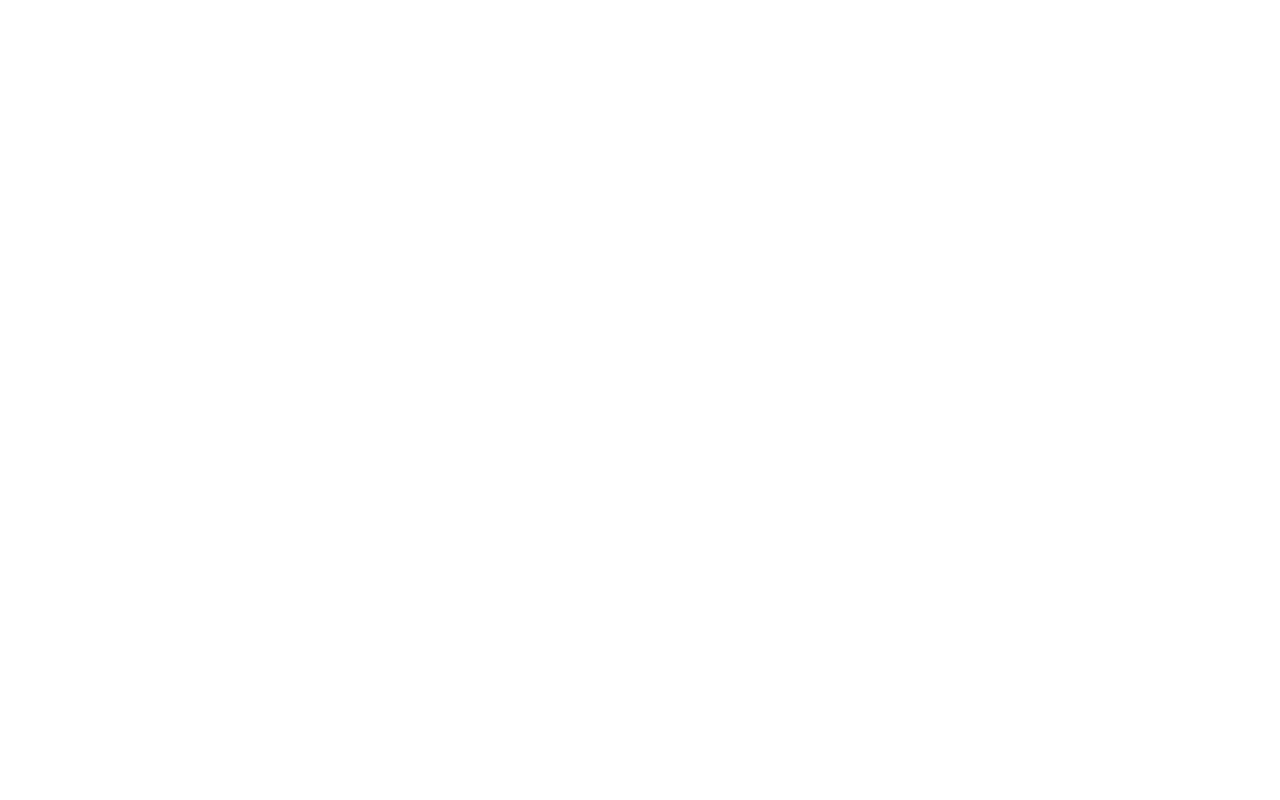
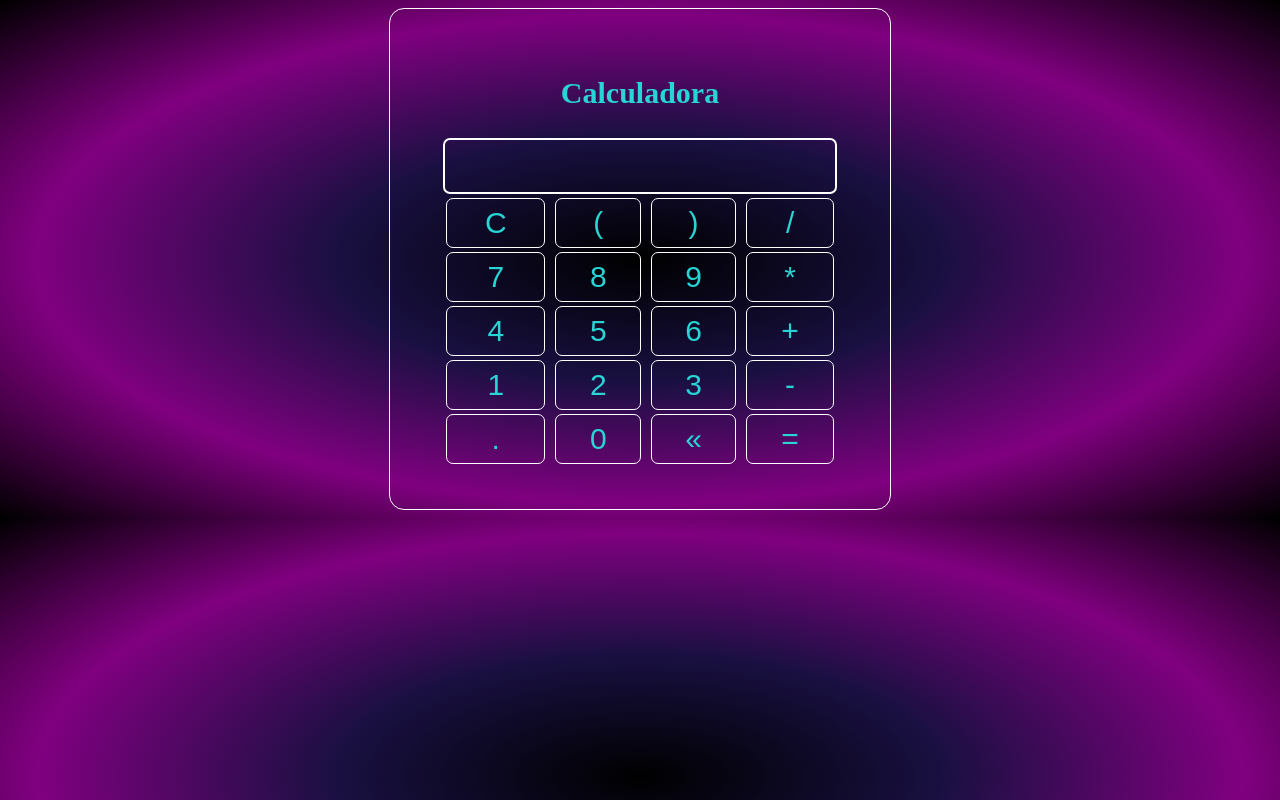
Before and after one commit to Thiago-444/calculadora_factory_functions, a plain HTML site: page index.html in a window 1280 px wide. Drawn offline with Linux system fonts and the light colour scheme.

Commit message:
mudança no CSS do projeto

```diff
--- a/CSS/style.css
+++ b/CSS/style.css
@@ -0,0 +1,54 @@
+:root{
+    --cor-main: rgb(17, 100, 100);
+}
+*{
+    color: rgb(40, 212, 212);
+    font-size: 30px;
+}
+body{
+    display: flex;
+    justify-content: center;
+    align-items: center;
+    flex-direction: row;
+    background: radial-gradient(black, rgb(25, 16, 65), purple, black);
+}
+.container{
+    width: 500px;
+    height: 500px;
+    background: none;
+    border-radius: 15px;
+    display: flex;
+    justify-content: center;
+    align-items: center;
+    flex-direction: column;
+    border: 1.5px solid white;
+}
+.display{
+    background: none;
+    border: 2px solid white;
+    border-radius: 7px;
+    color: aliceblue;
+    text-align: right;
+    height: 50px;
+}
+.btn{
+    background: none;
+    border-radius: 7px;
+    border: 1px solid white;
+    width: 94%;
+    height: 50px;
+}
+
+.btn:hover{
+    background: rgb(95, 1, 95);
+}
+.btn:active{
+    background: rgb(53, 0, 53);
+    color: aliceblue;
+}
+h1{
+    background: none;
+}
+table{
+    background: none;
+}
--- a/index.html
+++ b/index.html
@@ -1,5 +1,6 @@
 <!DOCTYPE html>
 <html lang="pt-BR">
+
 <head>
     <meta charset="UTF-8">
     <meta http-equiv="X-UA-Compatible" content="IE=edge">
@@ -7,8 +8,48 @@
     <title>Document</title>
     <link rel="stylesheet" href="./CSS/style.css">
 </head>
+
 <body>
+    <section class="container">
+        <h1>Calculadora</h1>
+        <table>
+            <tr>
+                <th colspan="4"><input type="text" class="display"></th>
+            </tr>
+            <tr align="center">
+                <td><button class="btn btn-num">C</button></td>
+                <td><button class="btn btn-num">(</button></td>
+                <td><button class="btn btn-num">)</button></td>
+                <td><button class="btn btn-num">/</button></td>
+            </tr>
+            <tr align="center">
+                <td><button class="btn btn-num">7</button></td>
+                <td><button class="btn btn-num">8</button></td>
+                <td><button class="btn btn-num">9</button></td>
+                <td><button class="btn btn-num">*</button></td>
+            </tr>
+            <tr align="center">
+                <td><button class="btn btn-num">4</button></td>
+                <td><button class="btn btn-num">5</button></td>
+                <td><button class="btn btn-num">6</button></td>
+                <td><button class="btn btn-num">+</button></td>
+            </tr>
+            <tr align="center">
+                <td><button class="btn btn-num">1</button></td>
+                <td><button class="btn btn-num">2</button></td>
+                <td><button class="btn btn-num">3</button></td>
+                <td><button class="btn btn-num">-</button></td>
+            </tr>
+            <tr align="center">
+                <td><button class="btn btn-num">.</button></td>
+                <td><button class="btn btn-num">0</button></td>
+                <td><button class="btn btn-num">&laquo;</button></td>
+                <td><button class="btn btn-num">=</button></td>
+            </tr>
+        </table>
+    </section>
 
     <script src="./JS/main.js"></script>
 </body>
+
 </html>
```
